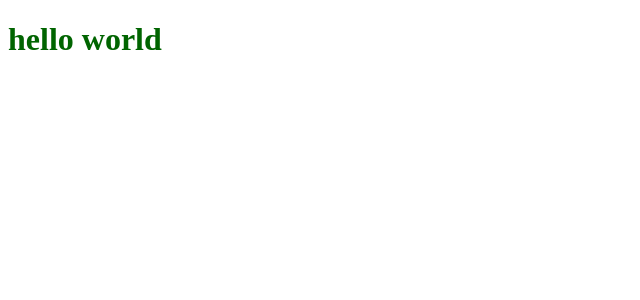
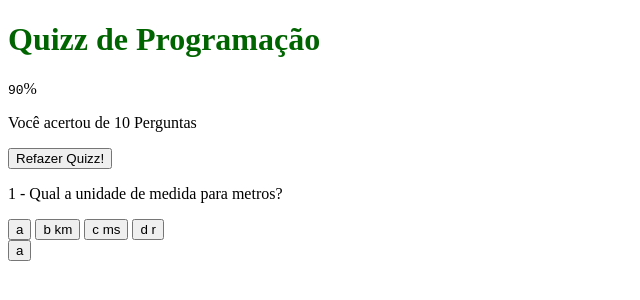
Before and after one commit to ClaytonRDSS/QuizzJs, a plain HTML site: page index.html in a window 1280 px wide. Shown: the whole page, without its empty margins (0-640 px from the left). Drawn offline with Linux system fonts and the light colour scheme.

Commit message:
html-pagina-principal

```diff
--- a/index.html
+++ b/index.html
@@ -8,6 +8,50 @@
     <script src="js/scripts.js" defer></script>
   </head>
   <body>
-    <h1>hello world</h1>
+    <h1 id="main-title">Quizz de Programação</h1>
+
+    <!-- Score Board -->
+
+    <div id="score-container">
+      <p id="display-score"><samp>90</samp>%</p>
+      <p>
+        Você acertou <span id="corrent-answer"></span>de
+        <span id="questions-qty">10</span> Perguntas
+      </p>
+      <button id="restart">Refazer Quizz!</button>
+    </div>
+
+    <!-- Quizz Conatainer -->
+    <div id="quizz-container">
+      <p id="question">
+        <span id="question-number">1</span> -
+        <span id="question-text">Qual a unidade de medida para metros?</span>
+      </p>
+
+      <div id="answer-box">
+        <button class="corret-answer">
+          <span class="btn-letter">a</span>
+          <span class="question-answer" m></span>
+        </button>
+        <button class="wrong-answer">
+          <span class="btn-letter">b</span>
+          <span class="question-answer">km</span>
+        </button>
+        <button>
+          <span class="btn-letter">c</span>
+          <span class="question-answer">ms</span>
+        </button>
+        <button>
+          <span class="btn-letter">d</span>
+          <span class="question-answer">r</span>
+        </button>
+      </div>
+    </div>
+
+    <!-- Template da Resposta -->
+
+    <button class="answer-template hide">
+      <span class="btn-letter">a</span> <span class="btn-letter"></span>
+    </button>
   </body>
 </html>
```
